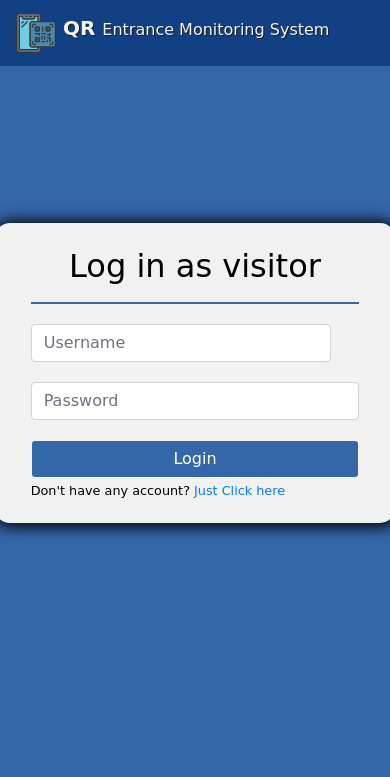
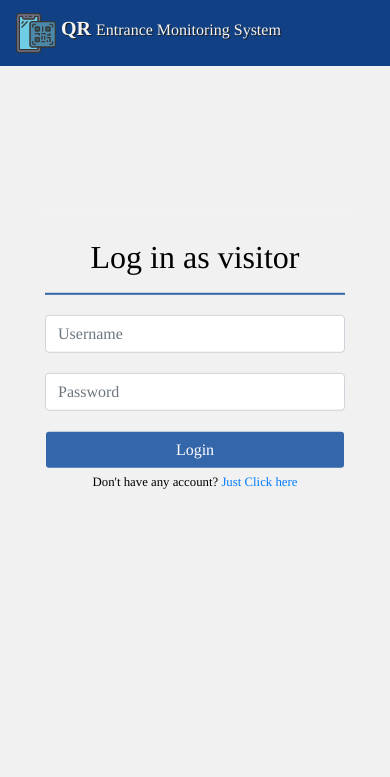
Before and after one commit to changco0987/QrApp, a PHP site: page /pages/visitorLogin.php in a window 390 px wide. Shown: the top 777 px of the page. Run offline with PHP 8.4, Linux system fonts and the light colour scheme; some libraries are stand-ins or nearby versions.

Commit message:
fixed, login responsiveness in mobile

```diff
--- a/pages/visitorLogin.php
+++ b/pages/visitorLogin.php
@@ -30,6 +30,150 @@
     <script src="../javascript/linked.js"></script>
     <link rel="stylesheet" href="../css/login.css">
 
+    <style>
+
+
+
+
+ @media screen and (max-height: 850px) {
+
+.container {
+    background-color: #f1f1f1; /* Fallback color */
+    color: black;
+    font-weight: bold;
+    position: absolute;
+    top: 50%;
+    left: 50%;
+    transform: translateX(-50%) translateY(-50%);
+    height:max-content;
+    width:max-content;
+    padding: 5px;
+    text-align: center;
+    border-radius: 15px;
+    box-shadow: -1px 1px 20px 6px black;
+}
+}
+
+@media screen and (max-width: 650px) {
+    body{
+    background-color: #f1f1f1;
+    font-family: "Bahnschrift", Times, serif;
+}
+.container {
+    background-color: #f1f1f1; /* Fallback color */
+    color: black;
+    font-weight: bold;
+    position: absolute;
+    top: 50%;
+    left: 50%;
+    transform: translateX(-50%) translateY(-50%);
+    height:max-content;
+    width:max-content;
+    padding: 5px;
+    text-align: center;
+    border-radius: 0px;
+    box-shadow: none;
+}
+}
+
+@media screen and (max-width: 450px) {
+    body{
+    background-color: #f1f1f1;
+    font-family: "Bahnschrift", Times, serif;
+}
+.container {
+    background-color: #f1f1f1; /* Fallback color */
+    color: black;
+    font-weight: bold;
+    position: absolute;
+    top: 50%;
+    left: 50%;
+    transform: translateX(-50%) translateY(-50%);
+    height:max-content;
+    width:max-content;
+    padding: 5px;
+    text-align: center;
+    border-radius: 0px;
+    box-shadow: none;
+}
+}
+
+
+@media screen and (max-width: 360px) {
+    body{
+    background-color: #f1f1f1;
+    font-family: "Bahnschrift", Times, serif;
+}
+.container {
+    background-color: #f1f1f1; /* Fallback color */
+    color: black;
+    font-weight: bold;
+    position: absolute;
+    top: 35%;
+    left: 50%;
+    transform: translateX(-50%) translateY(-35%);
+    height: 890px;
+    width: 350px;
+    padding: 20px;
+    text-align: center;
+    border-radius: 0px;
+    box-shadow: none;
+}
+}
+
+/* S8+ */
+@media screen and (max-width: 375px) {
+body{
+    background-color: #f1f1f1;
+}
+.container {
+    background-color: #f1f1f1; /* Fallback color */
+    color: black;
+    font-weight: bold;
+    position: absolute;
+    top: 25%;
+    left: 50%;
+    transform: translateX(-50%) translateY(-25%);
+    height:max-content;
+    width:max-content;
+    padding: 5px;
+    text-align: center;
+    border-radius: 0px;
+    box-shadow: none;
+}
+footer * {
+    font-size: 12px;
+}
+
+}
+
+/* S9 */
+@media screen and (max-width: 320px) {
+body{
+    background-color: #f1f1f1;
+    font-family: "Bahnschrift", Times, serif;
+}
+.container {
+    background-color: #f1f1f1; /* Fallback color */
+    color: black;
+    font-weight: bold;
+    position: absolute;
+    top: 50%;
+    left: 50%;
+    transform: translateX(-50%) translateY(-50%);
+    height:max-content;
+    width:max-content;
+    padding: 5px;
+    text-align: center;
+    border-radius: 0px;
+    box-shadow: none;
+}
+footer * {
+    font-size: 12px;
+}
+
+}
+    </style>
     <link rel="icon" href="../asset/qr.png">
     <title>Entrance Monitoring sys - Login</title>
 </head>
```
Also changed, not shown: pages/guardianLogin.php (+144 -0 lines).
